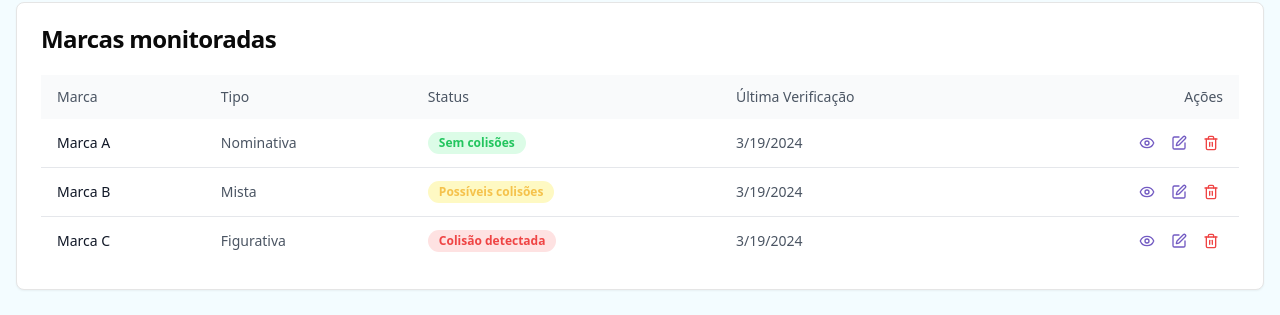
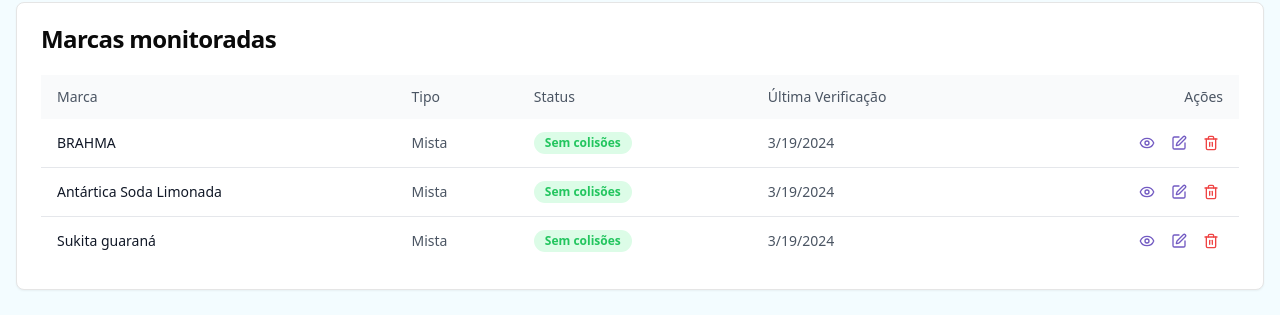
Before and after one commit to rafaeelricco/ambev-poc-app, a Next.js app: page / in a window 1280 px wide. Shown: the part 441-756 px from the top of the page. Built offline with nearby package versions, Linux system fonts and the light colour scheme; no server answers.

Commit message:
refactor: update brand analysis result component and brand verification form

```diff
--- a/src/features/trademark-similarity/brand-verification.tsx
+++ b/src/features/trademark-similarity/brand-verification.tsx
@@ -41,6 +41,19 @@
 import LoadingAnimation from '@/features/trademark-similarity/components/loading-animation'
 import BrandAnalysisResults from './brand-analysis-result'
 
+interface Brand {
+   id: number
+   name: string
+   type: 'Nominativa' | 'Mista' | 'Figurativa'
+   status: 'healthy' | 'similar' | 'identical'
+   lastCheck: string
+   processNumber: string
+   validUntil: string
+   specialStatus?: string
+   nclClass: string
+   conflicts: string[]
+}
+
 const BrandVerification: React.FC = () => {
    const [isModalOpen, setIsModalOpen] = React.useState(false)
    const [showResults, setShowResults] = React.useState(false)
@@ -48,30 +61,51 @@
    const [nclClassTemp, setNclClassTemp] = React.useState('')
    const [apiResponse, setApiResponse] =
       React.useState<TrademarkSimilarityResponse | null>(null)
-   const [brands] = React.useState([
+   const [brands] = React.useState<Brand[]>([
+      //   {
+      //      id: 1,
+      //      name: 'BRAHMA',
+      //      type: 'Nominativa',
+      //      status: 'healthy',
+      //      lastCheck: '2024-03-19',
+      //      processNumber: '002208504',
+      //      validUntil: '2028-12-28',
+      //      specialStatus: 'Marca de Alto Renome (válido até 28/03/2027)',
+      //      nclClass: '32',
+      //      conflicts: []
+      //   },
       {
-         id: 1,
-         name: 'Marca A',
-         type: 'Nominativa',
+         id: 2,
+         name: 'BRAHMA',
+         type: 'Mista',
          status: 'healthy',
          lastCheck: '2024-03-19',
+         processNumber: '829097732',
+         validUntil: '2030-02-17',
+         nclClass: '32',
          conflicts: []
       },
       {
-         id: 2,
-         name: 'Marca B',
+         id: 3,
+         name: 'Antártica Soda Limonada',
          type: 'Mista',
-         status: 'similar',
+         status: 'healthy',
          lastCheck: '2024-03-19',
-         conflicts: ['Conflito de texto: 80% similaridade']
+         processNumber: '922577340',
+         validUntil: '2032-03-03',
+         nclClass: '32',
+         conflicts: []
       },
       {
-         id: 3,
-         name: 'Marca C',
-         type: 'Figurativa',
-         status: 'identical',
+         id: 4,
+         name: 'Sukita guaraná',
+         type: 'Mista',
+         status: 'healthy',
          lastCheck: '2024-03-19',
-         conflicts: ['Conflito de imagem: marca idêntica encontrada']
+         processNumber: '922316287',
+         validUntil: '2032-01-25',
+         nclClass: '32',
+         conflicts: []
       }
    ])
 
```
